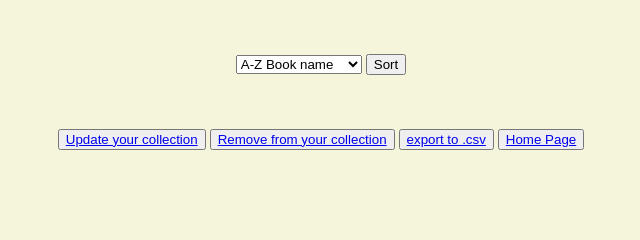
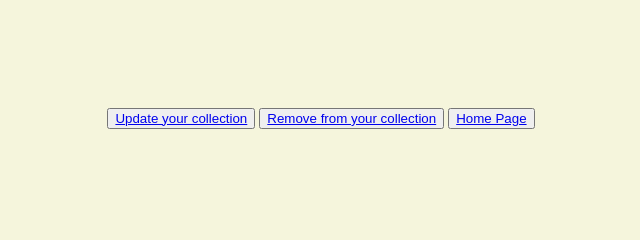
Before and after one commit to samyboi16/FLASK-API-BOOKSTORE, a Flask app: template templates/bookcollection.html in a window 1280 px wide. Shown: the part 195-435 px from the top of the page, without its empty margins (319-959 px from the left). Run offline with Flask 3, Linux system fonts and the light colour scheme; the template is opened without the code that fills it, so the values that code supplies are empty; some libraries are stand-ins or nearby versions.

Commit message:
Update bookcollection.html

```diff
--- a/templates/bookcollection.html
+++ b/templates/bookcollection.html
@@ -45,20 +45,9 @@
             </table>
             <br><br><br>
 
-            <form method="POST" action="/tempcheck">
-                <select name="sort_option">
-                    <option value="asc_bname">A-Z Book name</option>
-                    <option value="desc_bname">Z-A Book name</option>
-                    <option value="asc_auth">A-Z Author name</option>
-                    <option value="desc_auth">Z-A Author Name</option>
-                </select>
-                <input type="submit" value="Sort">
-            </form>
-
             <br><br><br>
             <button><a href="http://127.0.0.1:5050/update ">Update your collection</a></button>
             <button><a href="http://127.0.0.1:5050/remove">Remove from your collection</a></button>
-            <button><a href="http://127.0.0.1:5050/">export to .csv </a></button>
             <button><a href="http://127.0.0.1:5050/index " >Home Page</a></button>
 
         </div>
```
